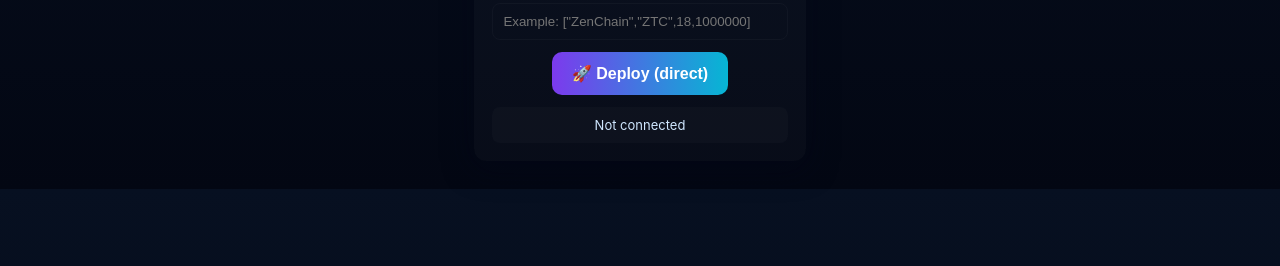
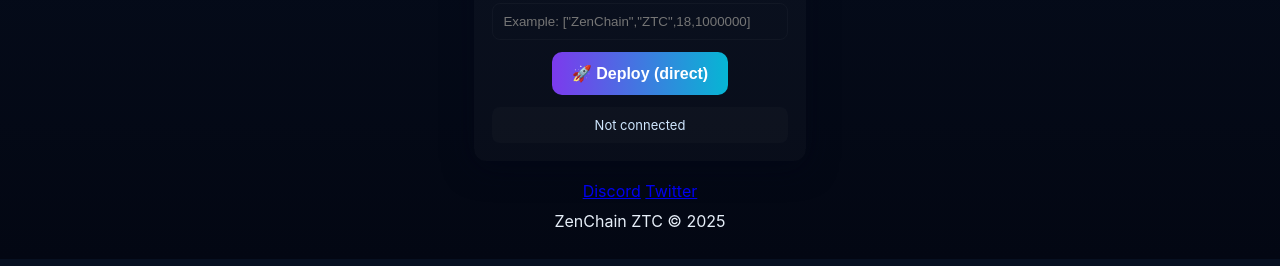
Before and after one commit to gharghiz/zenchaindeploys, a plain HTML site: page index.html in a window 1280 px wide. Shown: the part 372-638 px from the top of the page. Drawn offline with nearby package versions, Linux system fonts and the light colour scheme.

Commit message:
index.html

```diff
--- a/index.html
+++ b/index.html
@@ -44,6 +44,15 @@
       </section>
     </main>
 
+    <!-- Footer -->
+    <footer class="footer center-header">
+      <div class="socials">
+        <a href="https://discord.gg/zenchain" target="_blank">Discord</a>
+        <a href="https://twitter.com/zen_chain/" target="_blank">Twitter</a>
+      </div>
+      <div class="copyright">ZenChain ZTC © 2025</div>
+    </footer>
+
   </div>
 
   <script src="https://cdn.jsdelivr.net/npm/ethers@6/dist/ethers.umd.min.js"></script>
```
